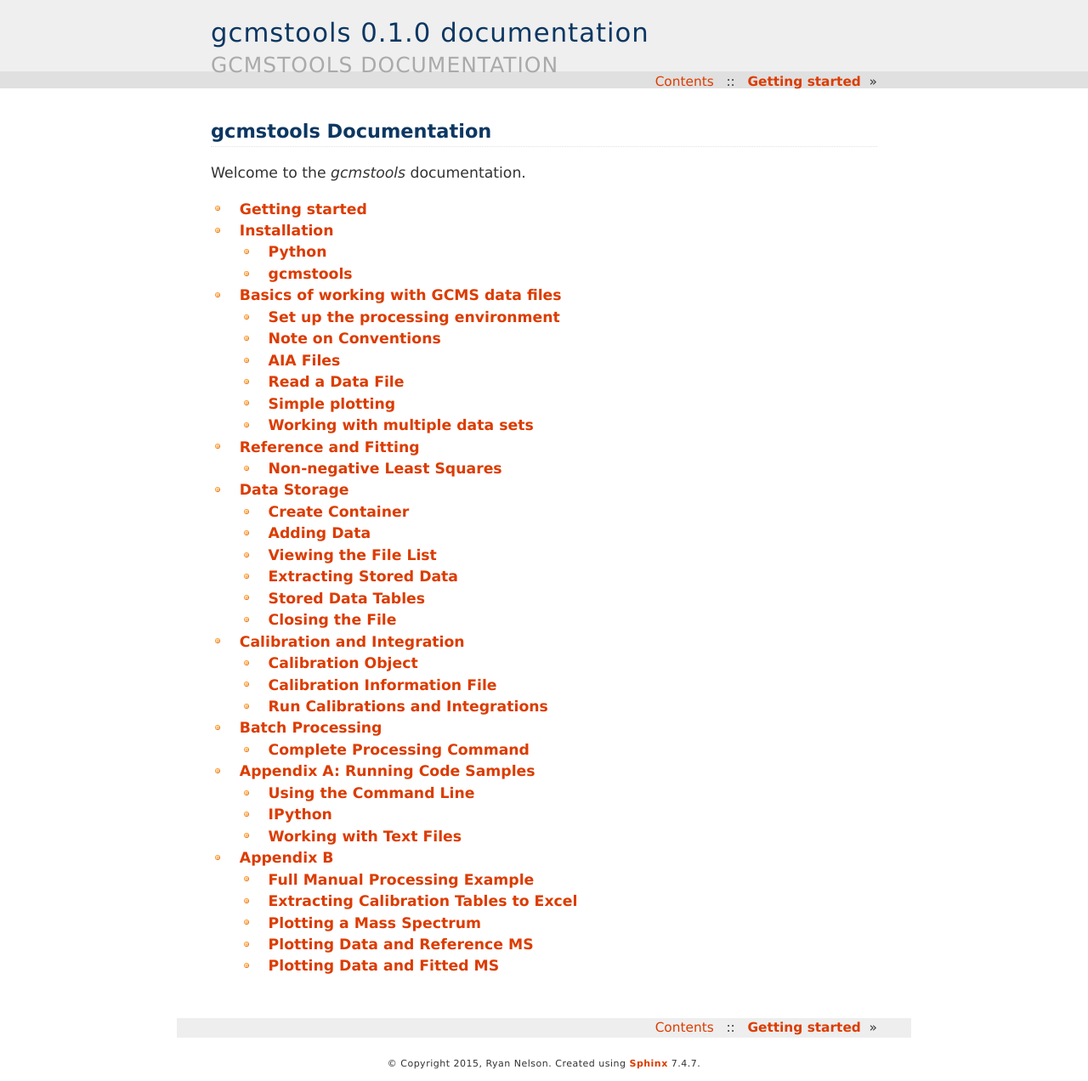
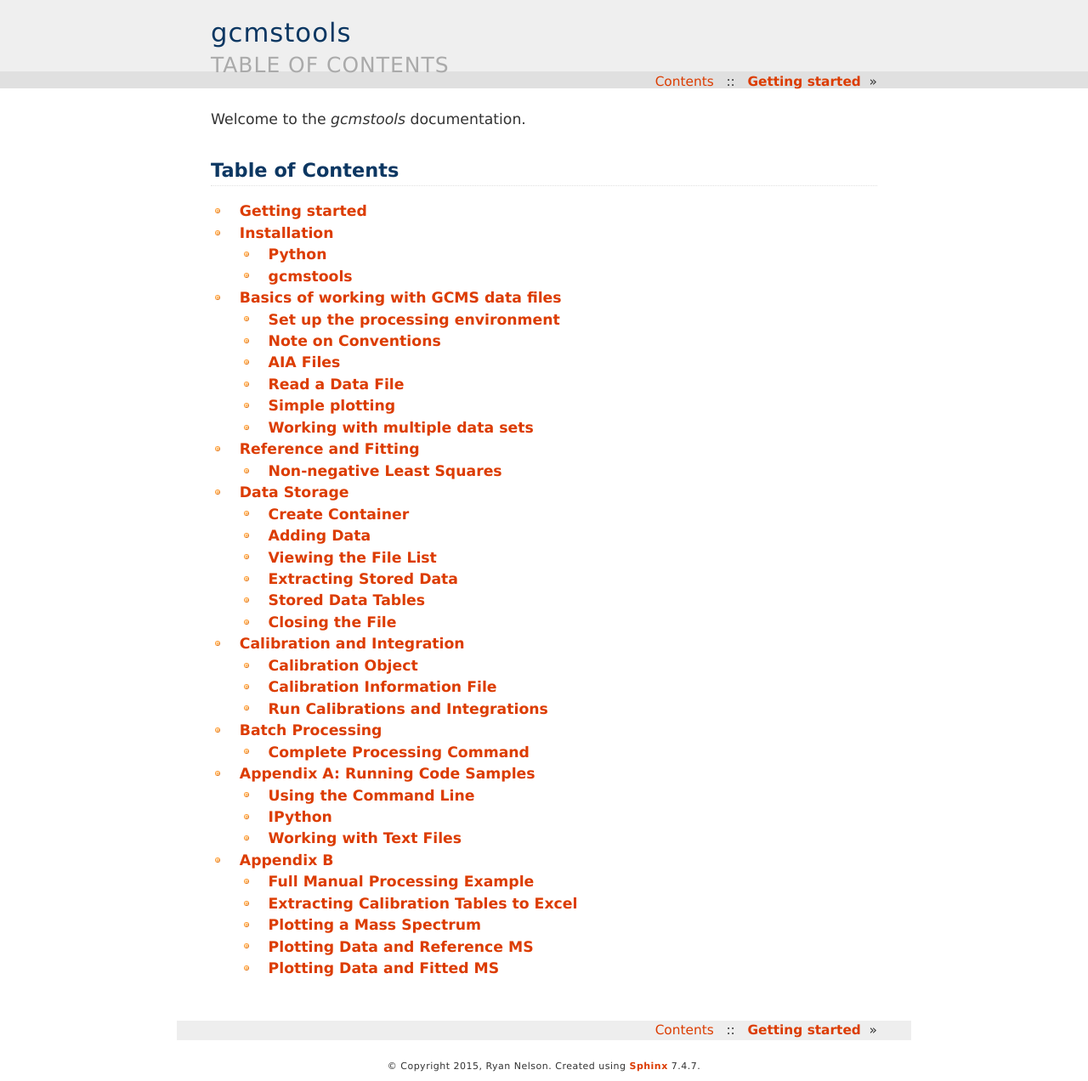
Before and after one commit to rnelsonchem/gcmstools, a Sphinx documentation site: the page built from docs/index.rst, in a window 1280 px wide. Shown: the whole page at 85% size. Built offline with Sphinx 7.4.7, drawn with Linux system fonts in a browser that asks for light colours.

Commit message:
Modify index and conf.py, regen PDF
The title wasn't displaying properly on the HTML pages, so I made a change to
conf.py to fix that. That required changing the index page. Regen the PDF
document.

```diff
--- a/docs/conf.py
+++ b/docs/conf.py
@@ -124,10 +124,10 @@ html_theme_path = ['_templates',]
 
 # The name for this set of Sphinx documents.  If None, it defaults to
 # "<project> v<release> documentation".
-#html_title = None
+html_title = 'gcmstools Documentation'
 
 # A shorter title for the navigation bar.  Default is the same as html_title.
-#html_short_title = None
+html_short_title = 'gcmstools'
 
 # The name of an image file (relative to this directory) to place at the top
 # of the sidebar.
--- a/docs/index.rst
+++ b/docs/index.rst
@@ -3,12 +3,12 @@
    You can adapt this file completely to your liking, but it should at least
    contain the root `toctree` directive.
 
-gcmstools Documentation
-=======================
-
 .. only:: html
 
     Welcome to the *gcmstools* documentation.
+
+Table of Contents
+=================
 
 .. toctree::
     :maxdepth: 2
```
Also changed, not shown: 1 other file.
